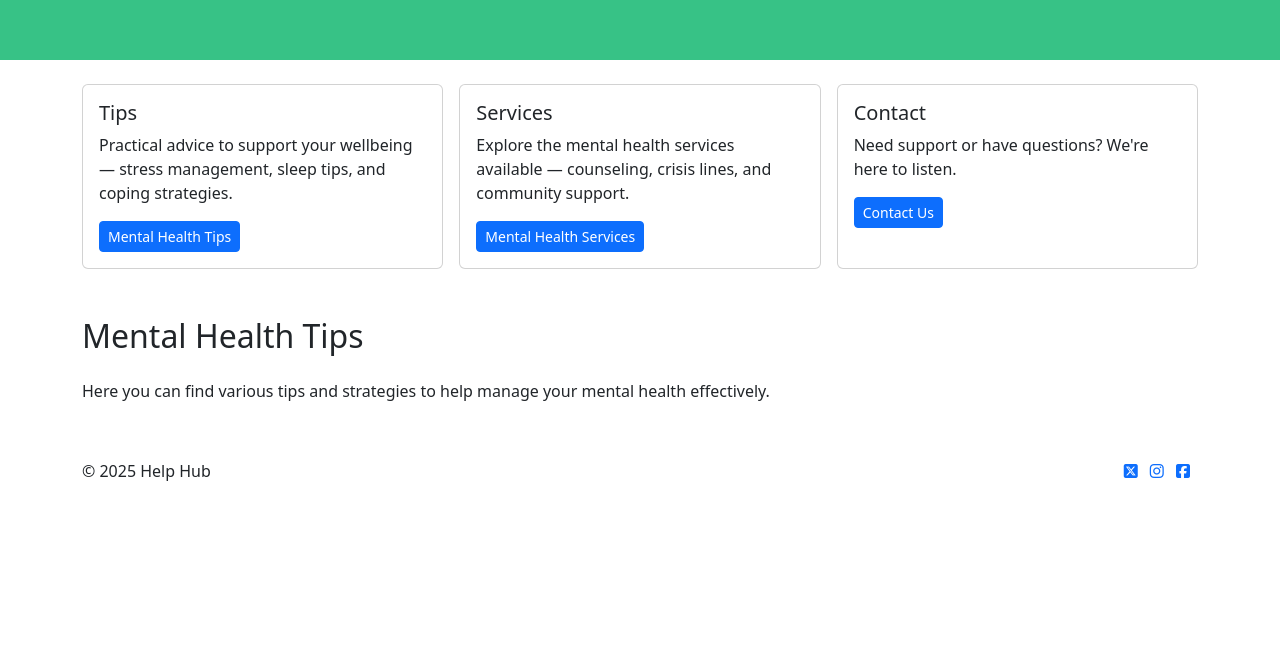
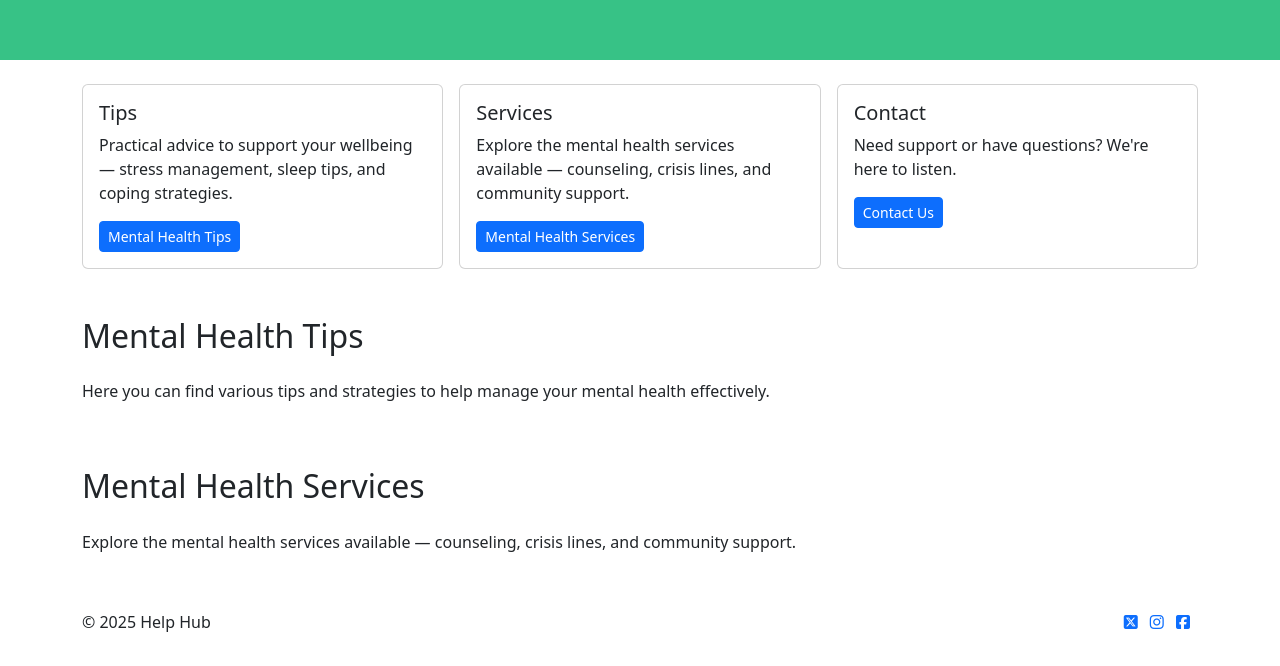
Before and after one commit to jonniecumming/mental-health-awareness, a plain HTML site: page index.html in a window 1280 px wide. Shown: the part 496-1162 px from the top of the page. Before the commit the page ends 1011 px from the top, so only its background shows below. Drawn offline with nearby package versions, Linux system fonts and the light colour scheme; a web font is replaced by a local one.

Commit message:
Create 'Mental Health Services' section

```diff
--- a/index.html
+++ b/index.html
@@ -102,6 +102,15 @@
                     <p>Here you can find various tips and strategies to help manage your mental health effectively.</p>
                 </div>
             </section>
+
+            <!-- Mental Health Services Section -->
+            <section>
+                <div class="container py-4">
+                    <h2 id="mental-health-services" class="mb-4">Mental Health Services</h2>
+                    <p>Explore the mental health services available — counseling, crisis lines, and community support.</p>
+                </div>
+            </section>
+
         </main>
 
         <!-- Footer -->
```
